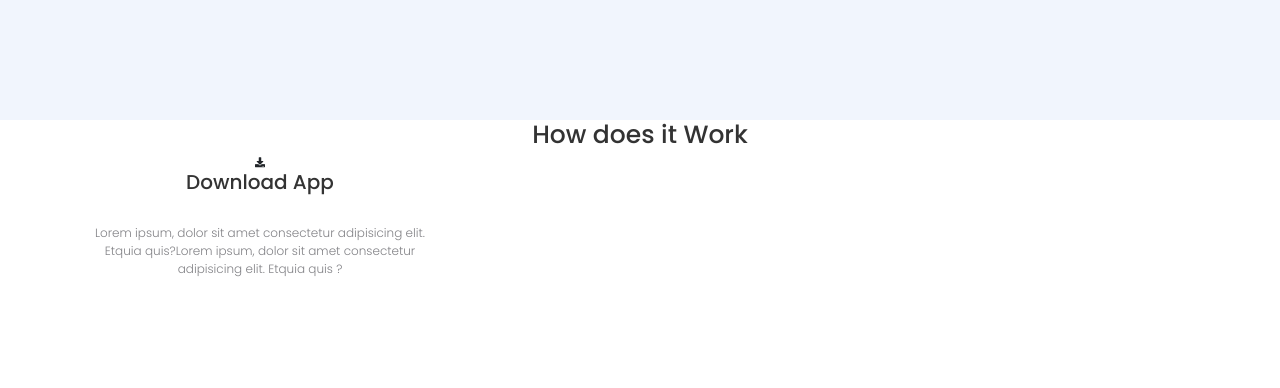
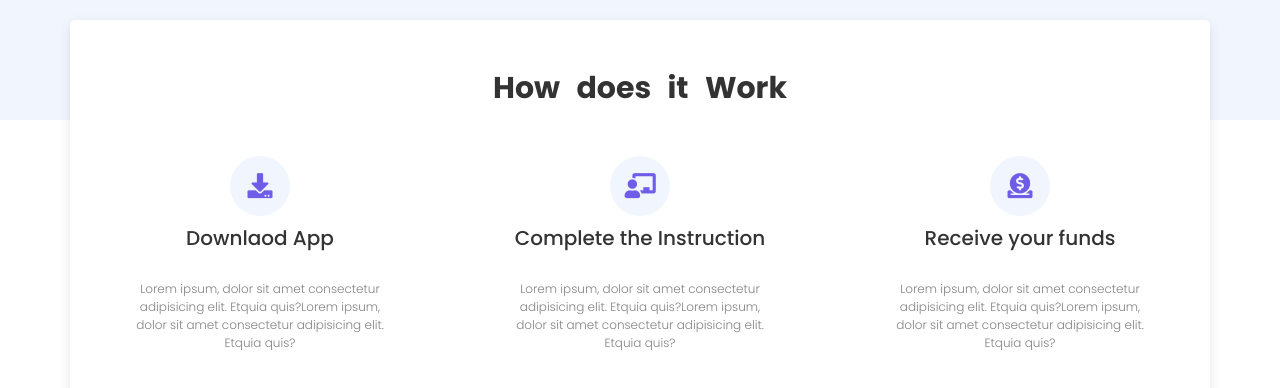
Before and after one commit to samstyle321/sam-pay, a React (Create React App) app: page / in a window 1280 px wide. Shown: the part 774-1162 px from the top of the page. Before the commit the page ends 1102 px from the top, so only its background shows below. Built offline with nearby package versions, Linux system fonts and the light colour scheme.

Commit message:
Work section

```diff
--- a/src/HowItWorks.js
+++ b/src/HowItWorks.js
@@ -1,21 +1,26 @@
-import React from "react";
+import React, { useState } from "react";
+import workapi from "./Api/WorkApi";
 
 const HowItWorks = () => {
+  const [workData, setworkData] = useState(workapi);
   return (
     <>
       <section>
         <div className="work-container container">
           <h1 className="main-heading text-center">How does it Work</h1>
           <div className="row">
-            <div className="col-12 col-lg-4 text-center work-container-subdiv">
-              <i className="fas fa-download"></i>
-              <h2 className="sub-heading">Download App</h2>
-              <p className="main-hero-para w-100">
-                Lorem ipsum, dolor sit amet consectetur adipisicing elit. Etquia
-                quis?Lorem ipsum, dolor sit amet consectetur adipisicing elit.
-                Etquia quis ?{" "}
-              </p>
-            </div>
+            {workData.map((curEle) => {
+              const { id, logo, title, info } = curEle;
+              return (
+                <>
+                  <div className="col-12 col-lg-4 text-center work-container-subdiv">
+                    <i className={`fonstawesome-style ${logo}`}></i>
+                    <h2 className="sub-heading">{title}</h2>
+                    <p className="main-hero-para w-100">{info}</p>
+                  </div>
+                </>
+              );
+            })}
           </div>
         </div>
       </section>
--- a/src/index.css
+++ b/src/index.css
@@ -159,6 +159,41 @@ header {
   box-shadow: 0.8rem 0 0.8rem rgba(0, 0, 0, 0.25);
 }
 
+/*================How Does It Works ==========================*/
+.work-container {
+  width: 80vh;
+  padding: 5rem;
+  box-shadow: 0 0.4rem 1.2rem rgba(0, 0, 0, 0.1);
+  margin-top: -10rem;
+  background-color: #fff;
+  border-radius: 0.5rem;
+}
+.work-container .main-heading {
+  font-size: 3rem;
+  font-weight: bolder;
+  margin-bottom: 4rem;
+  word-spacing: 1rem;
+}
+.work-container .work-container-subdiv {
+  padding: 0 6rem;
+}
+.work-container .sub-heading {
+  font-size: 2rem;
+  font-weight: normal;
+}
+.work-container .fonstawesome-style {
+  font-size: 2.5rem;
+  color: var(--primary-color);
+  width: 6rem;
+  height: 6rem;
+  border-radius: 50%;
+  background-color: var(--bgcolor);
+  display: grid;
+  place-items: center;
+  text-align: center;
+  margin: 1rem auto;
+}
+
 /* ========== Responsive ============*/
 
 @media (min-width: 1500px) {
@@ -181,3 +216,18 @@ header {
     max-width: 1400px;
   }
 }
+@media (max-width: 900px) {
+  .work-container {
+    margin-top: 0 !important;
+  }
+}
+@media (max-width: 900px) {
+  .main-herosection-images img {
+    height: 100% !important;
+  }
+}
+@media (max-width: 900px) {
+  .main-herosection-images .main-herosec-img2 {
+    height: 40% !important;
+  }
+}
```
